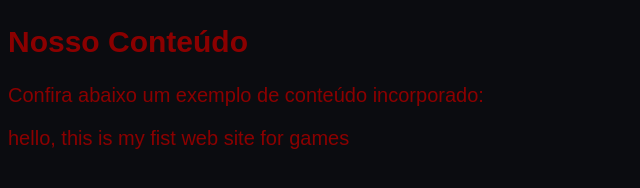
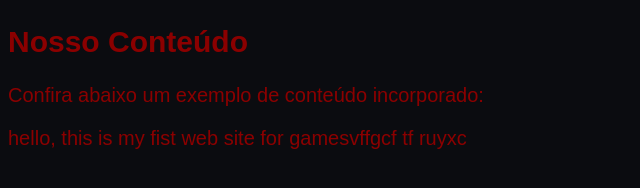
Before and after one commit to ViniciusKpz/Site_game, a plain HTML site: page article.html in a window 1280 px wide. Shown: the whole page, without its empty margins (0-640 px from the left). Drawn offline with Linux system fonts and the light colour scheme.

Commit message:
Update article.html

```diff
--- a/article.html
+++ b/article.html
@@ -9,6 +9,6 @@
 <body class="Corpo_texto">
     <h2>Nosso Conteúdo</h2>
     <p>Confira abaixo um exemplo de conteúdo incorporado:</p>
-    hello, this is my fist web site for games
+    hello, this is my fist web site for gamesvffgcf tf ruyxc
 </body>
 </html>
```
